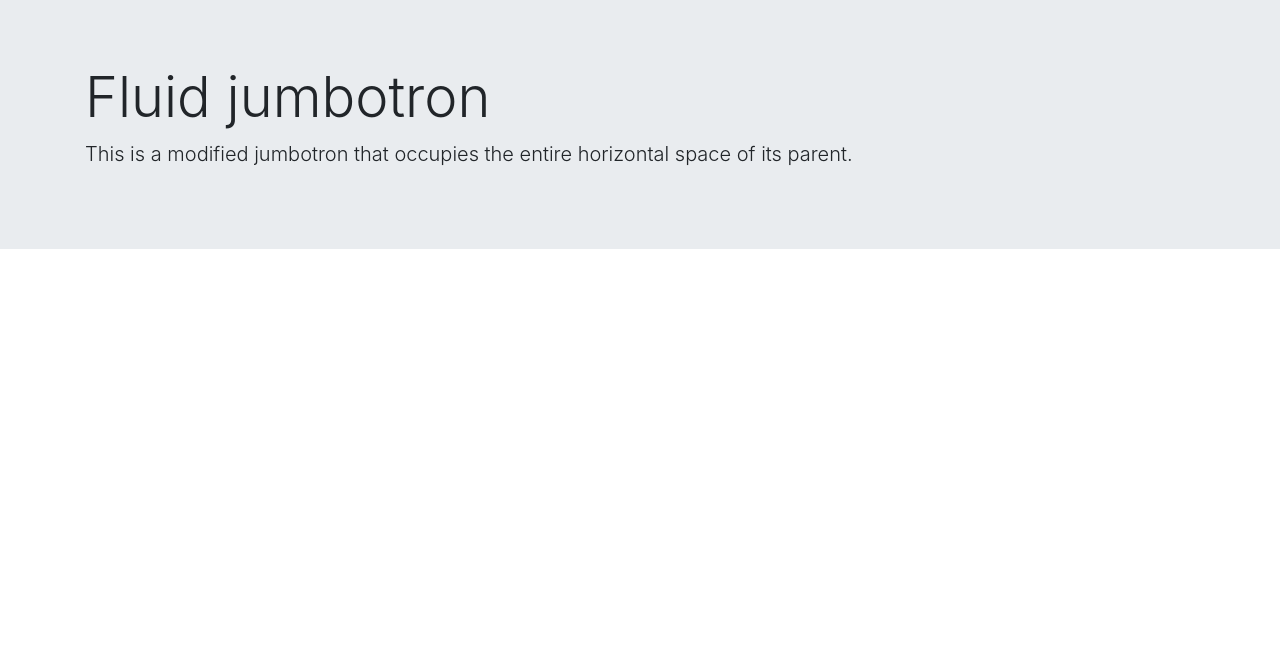
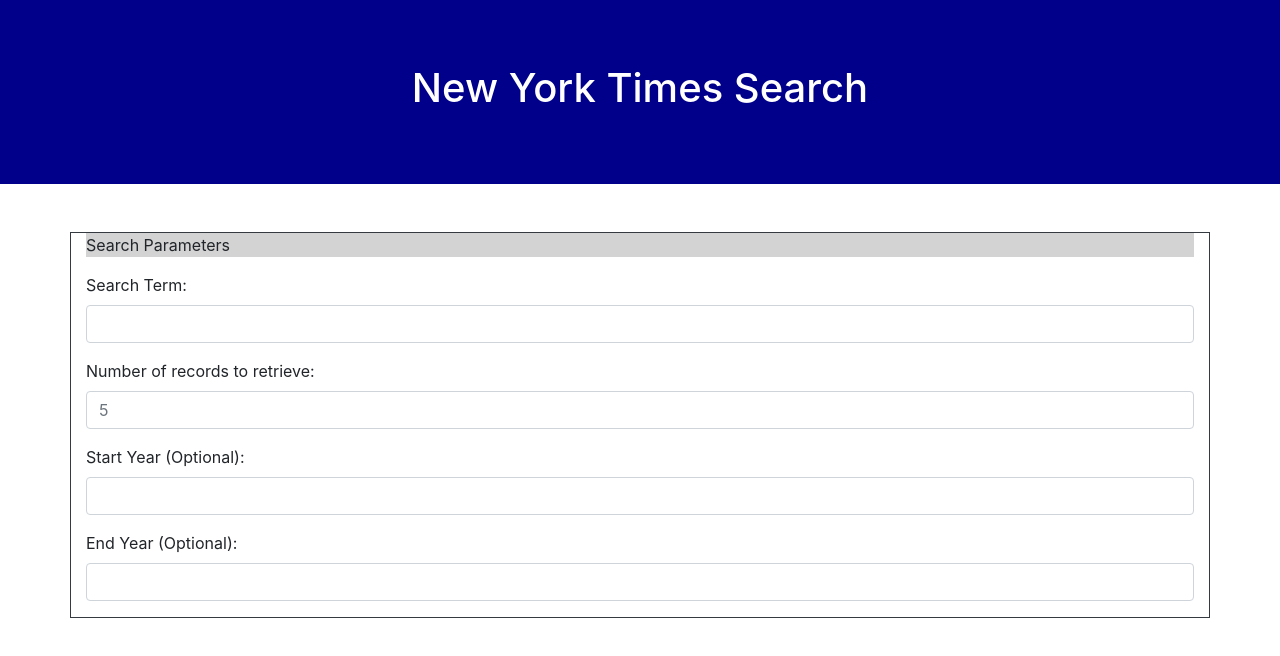
Before and after one commit to mxweidmer/NYT-Article-Search, a plain HTML site: page index.html in a window 1280 px wide. Drawn offline with nearby package versions, Linux system fonts and the light colour scheme.

Commit message:
something

```diff
--- a/index.html
+++ b/index.html
@@ -1,21 +1,52 @@
 <!DOCTYPE html>
 <html>
+
 <head>
-  <meta charset="utf-8" />
-  <meta http-equiv="X-UA-Compatible" content="IE=edge">
-  <title>NYT Search</title>
-  <meta name="viewport" content="width=device-width, initial-scale=1">
-  <link rel="stylesheet" href="https://stackpath.bootstrapcdn.com/bootstrap/4.1.3/css/bootstrap.min.css" integrity="sha384-MCw98/SFnGE8fJT3GXwEOngsV7Zt27NXFoaoApmYm81iuXoPkFOJwJ8ERdknLPMO" crossorigin="anonymous">
+    <meta charset="utf-8" />
+    <meta http-equiv="X-UA-Compatible" content="IE=edge">
+    <title>NYT Search</title>
+    <meta name="viewport" content="width=device-width, initial-scale=1">
+    <link rel="stylesheet" href="https://stackpath.bootstrapcdn.com/bootstrap/4.1.3/css/bootstrap.min.css" integrity="sha384-MCw98/SFnGE8fJT3GXwEOngsV7Zt27NXFoaoApmYm81iuXoPkFOJwJ8ERdknLPMO"
+        crossorigin="anonymous">
+    <link rel="stylesheet" href="https://use.fontawesome.com/releases/v5.7.2/css/all.css" integrity="sha384-fnmOCqbTlWIlj8LyTjo7mOUStjsKC4pOpQbqyi7RrhN7udi9RwhKkMHpvLbHG9Sr" crossorigin="anonymous">
+    <link rel="stylesheet" href="style.css">
 </head>
+
 <body>
-    <div class="jumbotron jumbotron-fluid">
+    <div id="jumbo" class="jumbotron jumbotron-fluid">
         <div class="container">
-          <h1 class="display-4">Fluid jumbotron</h1>
-          <p class="lead">This is a modified jumbotron that occupies the entire horizontal space of its parent.</p>
+            <h1 class="text-center">New York Times Search</h1>
+            <!-- <p class="lead">This is a modified jumbotron that occupies the entire horizontal space of its parent.</p> -->
         </div>
-     </div>
+    </div>
+
+    <div class="container mt-5 border border-dark">
+        <form>
+            <div class="mb-3" id="queries">Search Parameters</div>
+            <div class="form-group">
+                <label for="searchterm">Search Term:</label>
+                <input class="form-control" id="searchTerm">
+            </div>
+            <div class="form-group">
+                <label>Number of records to retrieve:</label>
+                <input class="form-control" id="recordNum" placeholder="5">
+            </div>
+            <div class="form-group">
+                <label>Start Year (Optional):</label>
+                <input class="form-control" id="startYear">
+            </div>
+            <div class="form-group">
+                <label>End Year (Optional):</label>
+                <input class="form-control" id="endYear">
+            </div>
+            <div>
+                <i></i>
+            </div>
+        </form>
+
+    </div>
 
 
-     <!---Noah works above line, Lalitha works below line-->
 </body>
+
 </html>
--- /dev/null
+++ b/style.css
@@ -0,0 +1,10 @@
+#jumbo{
+    background-color: darkblue;
+    color: white;
+    font-weight: bold;
+    font-size: 30px;
+}
+
+#queries{
+    background-color: lightgray;
+}
```
